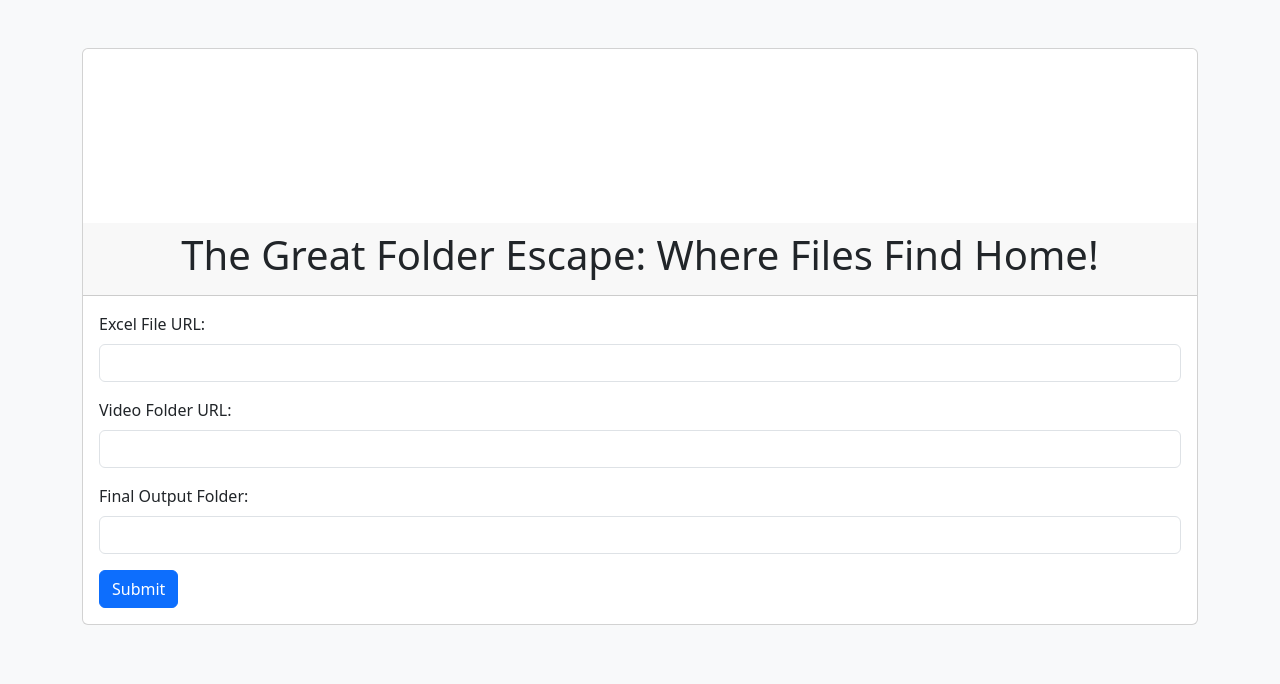
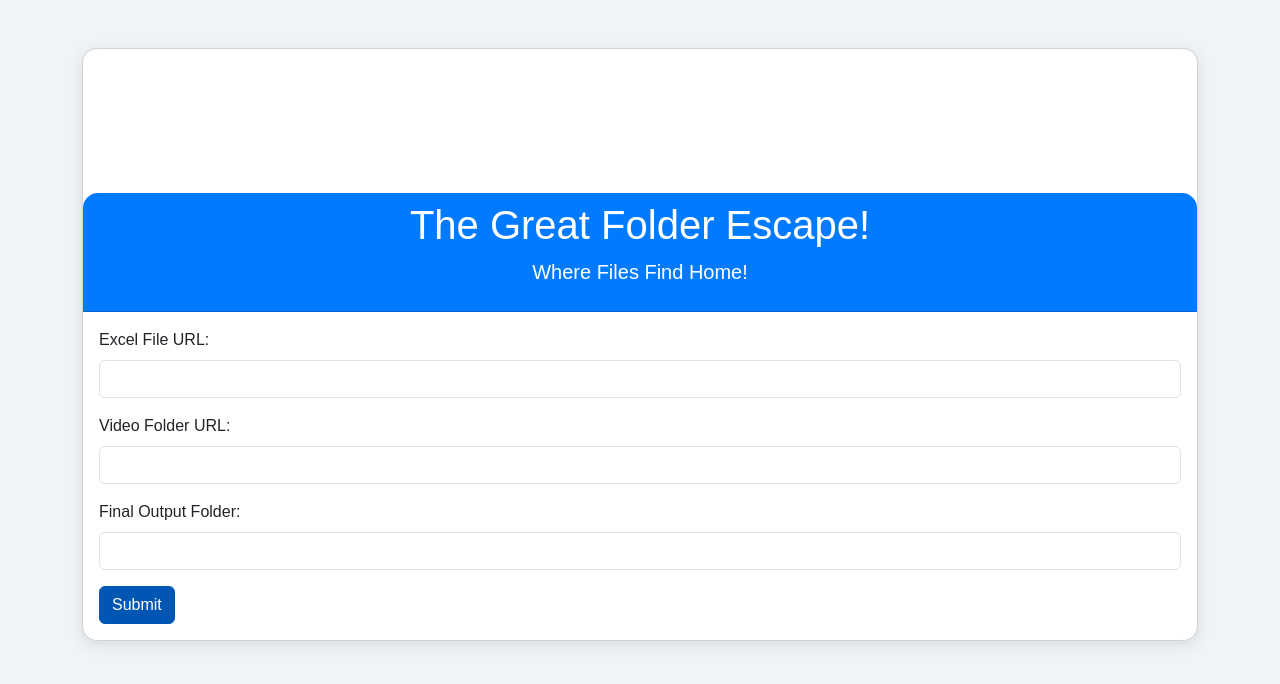
Before and after one commit to abiruzzamanabir/bot, a Flask app: page / in a window 1280 px wide. Shown: the top 684 px of the page. Run offline with Flask 3, Linux system fonts and the light colour scheme; some libraries are stand-ins or nearby versions.

Commit message:
Fix Some Known Issues

```diff
--- a/app.py
+++ b/app.py
@@ -14,6 +14,7 @@ logging.basicConfig(level=logging.INFO)
 
 # Progress tracking
 progress = {"percent": 0}
+current_process = {"message": "No files processed yet."}
 
 def sanitize_filename(filename):
     return re.sub(r'[<>:"/\\|?*]', ' ', filename)
@@ -24,8 +25,9 @@ def close_excel():
             proc.kill()
 
 def process_files(excel_file, video_folder, output_base_folder):
-    global progress
+    global progress, current_process
     progress["percent"] = 0  # Reset progress at the start
+    current_process["message"] = "Starting file processing..."
 
     if not excel_file.endswith('.xlsx'):
         return [], [{"Error": "Invalid Excel file type."}], 0
@@ -62,6 +64,7 @@ def process_files(excel_file, video_folder, output_base_folder):
             try:
                 shutil.copy2(original_file_path, destination_file_path)
                 logging.info(f"Copied {original_file_name} to {destination_file_path}")
+                current_process["message"] = f"Copied: '{original_file_name}' to '{new_file_name}'"
             except Exception as e:
                 failed_copies.append({
                     'Original File': original_file_name,
@@ -70,6 +73,7 @@ def process_files(excel_file, video_folder, output_base_folder):
                 })
         else:
             not_found_files.append(original_file_name)
+            current_process["message"] = f"File not found: '{original_file_name}'"
 
         # Update progress
         progress["percent"] = int((index + 1) / total_files * 100)
@@ -100,7 +104,11 @@ def submit():
 def get_progress():
     return jsonify(progress)
 
+@app.route('/current_process')
+def get_current_process():
+    return jsonify(current_process)
+
 if __name__ == '__main__':
     host = os.getenv('FLASK_HOST', '127.0.0.1')  # Default to localhost if not set
-    port = int(os.getenv('FLASK_PORT', 8717))    # Default to port 5000 if not set
+    port = int(os.getenv('FLASK_PORT', 8717))    # Default to port 8717 if not set
     app.run(host=host, port=port, debug=True)
--- a/templates/form.html
+++ b/templates/form.html
@@ -4,13 +4,39 @@
     <meta charset="UTF-8" />
     <meta name="viewport" content="width=device-width, initial-scale=1.0" />
     <title>The Great Folder Escape | Where Files Find Home!</title>
-    <link rel="icon" type="image/x-icon" href="https://cdn-icons-png.flaticon.com/512/6819/6819650.png">
+    <link
+      rel="icon"
+      type="image/x-icon"
+      href="https://cdn-icons-png.flaticon.com/512/6819/6819650.png"
+    />
     <link
       href="https://cdn.jsdelivr.net/npm/bootstrap@5.3.0-alpha1/dist/css/bootstrap.min.css"
       rel="stylesheet"
     />
     <script src="https://cdnjs.cloudflare.com/ajax/libs/bodymovin/5.7.6/lottie.min.js"></script>
     <style>
+      body {
+        background-color: #f0f4f8;
+        font-family: "Arial", sans-serif;
+      }
+      .card {
+        border-radius: 15px;
+        box-shadow: 0 4px 15px rgba(0, 0, 0, 0.1);
+      }
+      .card-header {
+        background-color: #007bff;
+        color: white;
+        border-top-left-radius: 15px;
+        border-top-right-radius: 15px;
+      }
+      .btn-primary {
+        background-color: #0056b3;
+        border-color: #0056b3;
+      }
+      .btn-primary:hover {
+        background-color: #004494;
+        border-color: #004494;
+      }
       #loadingOverlay {
         display: none;
         position: fixed;
@@ -18,7 +44,7 @@
         left: 0;
         width: 100%;
         height: 100%;
-        background-color: rgba(0, 0, 0, 0.5);
+        background-color: rgba(0, 0, 0, 0.7);
         z-index: 9999;
       }
       #loadingCard {
@@ -28,23 +54,26 @@
         left: 50%;
         transform: translate(-50%, -50%);
         z-index: 10000;
+        border-radius: 15px;
+        width: 90%;
+        max-width: 400px;
       }
       #lottieBot {
-        width: 150px; /* Adjust width as needed */
-        height: 150px; /* Adjust height as needed */
-        margin: 0 auto; /* Center the animation */
+        width: 120px;
+        height: 120px;
+        margin: 0 auto;
       }
     </style>
   </head>
-  <body class="bg-light">
+  <body>
     <div class="container mt-5">
       <div class="card">
         <div class="text-center mb-4">
           <div id="lottieBot"></div>
-          <!-- Lottie animation container -->
         </div>
         <div class="card-header text-center">
-          <h1>The Great Folder Escape: Where Files Find Home!</h1>
+          <h1>The Great Folder Escape!</h1>
+          <p class="lead">Where Files Find Home!</p>
         </div>
         <div class="card-body">
           <form action="/submit" method="post" id="uploadForm">
@@ -91,7 +120,8 @@
     <div id="loadingOverlay"></div>
     <div id="loadingCard" class="card">
       <div class="card-body text-center">
-        <h2>Take a Chill Pill: The BOT is on the Job!</h2>
+        <h2>Take a Chill Pill!</h2>
+        <p>The BOT is on the Job!</p>
         <div class="spinner-border mt-2" role="status">
           <span class="visually-hidden">Loading...</span>
         </div>
@@ -108,6 +138,7 @@
             0%
           </div>
         </div>
+        <h6 id="currentProcess">Current process: Starting...</h6>
       </div>
     </div>
 
@@ -124,7 +155,7 @@
         renderer: "svg",
         loop: true,
         autoplay: true,
-        path: "https://lottie.host/f9795f97-981f-4839-a1d9-849d82db4f66/BujS8eDHB6.json", // Replace with your Lottie JSON URL
+        path: "https://lottie.host/f9795f97-981f-4839-a1d9-849d82db4f66/BujS8eDHB6.json",
       });
 
       // Function to update progress
@@ -135,12 +166,22 @@
         progressBar.textContent = percent + "%";
       }
 
-      // Polling for progress updates
+      // Function to update current process
+      function updateCurrentProcess(message) {
+        document.getElementById("currentProcess").textContent = message;
+      }
+
+      // Polling for progress and current process updates
       setInterval(function () {
-        fetch("/progress") // Adjust the endpoint as needed
+        fetch("/progress")
           .then((response) => response.json())
           .then((data) => {
-            updateProgress(data.percent); // Assuming your server returns { percent: <number> }
+            updateProgress(data.percent);
+          });
+        fetch("/current_process")
+          .then((response) => response.json())
+          .then((data) => {
+            updateCurrentProcess(data.message);
           });
       }, 2000); // Check every 2 seconds
     </script>
```
Also changed, not shown: templates/results.html (+6 -2 lines).
